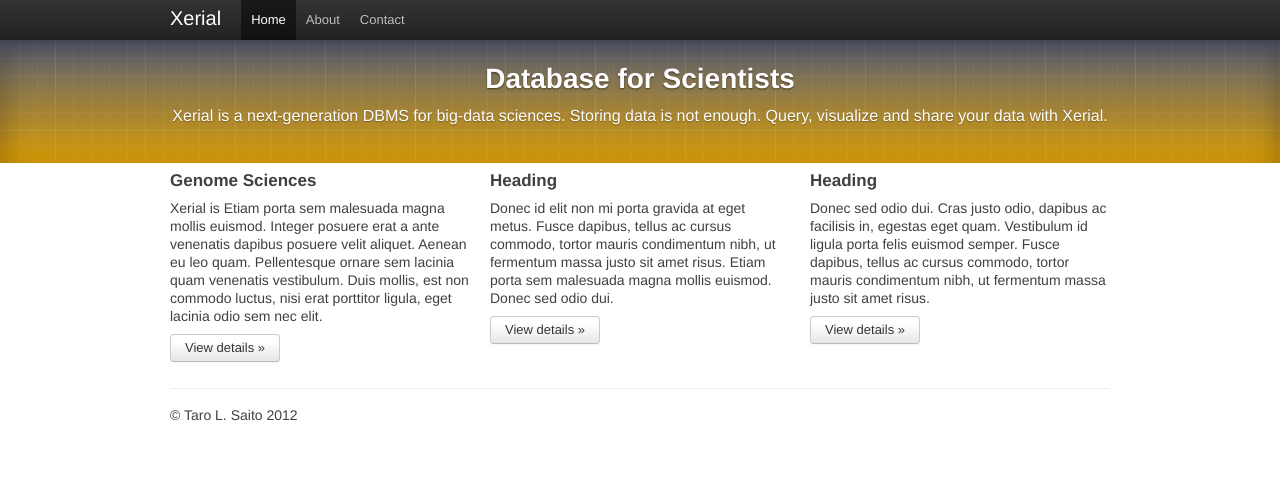
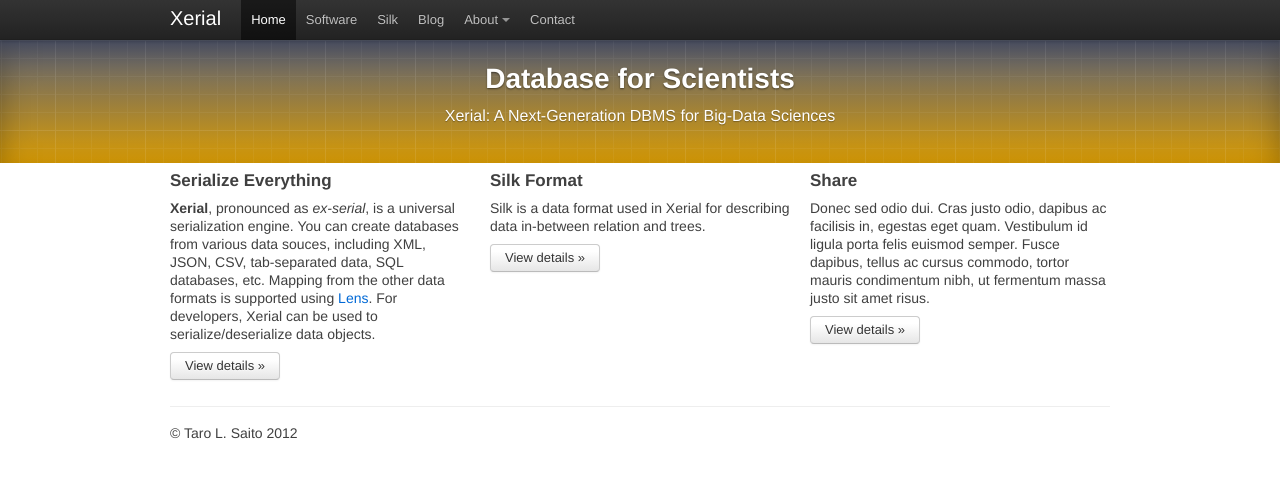
Before and after one commit to xerial/xerial.github.com, a Jekyll site: the page index.html, which Jekyll copies as it is, in a window 1280 px wide. Shown: the top 478 px of the page. Built offline with Jekyll 4.4.1, drawn with Linux system fonts in a browser that asks for light colours; nearby versions of some CDN libraries; comment, search, counter and statistics services are not loaded.

Commit message:
add link

```diff
--- a/index.html
+++ b/index.html
@@ -31,9 +31,22 @@
            <a class="brand" href="#">Xerial</a>
            <ul class="nav">
              <li class="active"><a href="#">Home</a></li>
-             <li><a href="#about">About</a></li>
+             <li><a href="#software">Software</a></li>
+             <li><a href="#silk">Silk</a></li>
+             <li><a href="#blog">Blog</a></li>
+             <li class="dropdown">
+	       <a href="#" class="dropdown-toggle">About</a>
+               <ul class="dropdown-menu">
+		 <li><a href="#">Publication</a></li>
+		 <li class="divider"></li>
+		 <li><a href="#">People</a></li>
+	       </ul>
+
+	     </li>
              <li><a href="#contact">Contact</a></li>
            </ul>
+
+
          </div>
        </div>
     </div>
@@ -42,7 +55,7 @@
       <div class="inner">
 	<div class="container">
           <h1>Database for Scientists</h1>
-          <p class="lead">Xerial is a next-generation DBMS for big-data sciences. Storing data is not enough. Query, visualize and share your data with Xerial.</p>
+          <p class="lead">Xerial: A Next-Generation DBMS for Big-Data Sciences</p>
 <!--          <p><a class="btn primary large">Learn more &raquo;</a></p>-->
 	</div>
       </div>
@@ -54,21 +67,25 @@
       <!-- Example row of columns -->
       <div class="row">
         <div class="span-one-third">
-          <h2>Genome Sciences</h2>
-          <p>Xerial is Etiam porta sem malesuada magna mollis euismod. Integer posuere erat a ante venenatis dapibus posuere velit aliquet. Aenean eu leo quam. Pellentesque ornare sem lacinia quam venenatis vestibulum. Duis mollis, est non commodo luctus, nisi erat porttitor ligula, eget lacinia odio sem nec elit.</p>
+          <h2>Serialize Everything</h2>
+          <p><strong>Xerial</strong>, pronounced as <i>ex-serial</i>, is a universal serialization engine. You can create databases from various data souces, including XML, JSON, CSV, tab-separated data, SQL databases, etc. Mapping from the other data formats is supported using <a href="lens.html">Lens</a>. For developers, Xerial can be used to serialize/deserialize data objects.
+	    </p>
           <p><a class="btn" href="#">View details &raquo;</a></p>
         </div>
         <div class="span-one-third">
-          <h2>Heading</h2>
-           <p>Donec id elit non mi porta gravida at eget metus. Fusce dapibus, tellus ac cursus commodo, tortor mauris condimentum nibh, ut fermentum massa justo sit amet risus. Etiam porta sem malesuada magna mollis euismod. Donec sed odio dui. </p>
+          <h2>Silk Format</h2>
+           <p>Silk is a data format used in Xerial for describing data in-between relation and trees.
           <p><a class="btn" href="#">View details &raquo;</a></p>
        </div>
         <div class="span-one-third">
-          <h2>Heading</h2>
-          <p>Donec sed odio dui. Cras justo odio, dapibus ac facilisis in, egestas eget quam. Vestibulum id ligula porta felis euismod semper. Fusce dapibus, tellus ac cursus commodo, tortor mauris condimentum nibh, ut fermentum massa justo sit amet risus.</p>
+          <h2>Share</h2>
+          <p>
+
+Donec sed odio dui. Cras justo odio, dapibus ac facilisis in, egestas eget quam. Vestibulum id ligula porta felis euismod semper. Fusce dapibus, tellus ac cursus commodo, tortor mauris condimentum nibh, ut fermentum massa justo sit amet risus.</p>
           <p><a class="btn" href="#">View details &raquo;</a></p>
         </div>
       </div>
+
 
       <footer>
         <p>&copy; Taro L. Saito 2012</p>
```
Also changed, not shown: other parts of index.html (+10 -0 lines).
